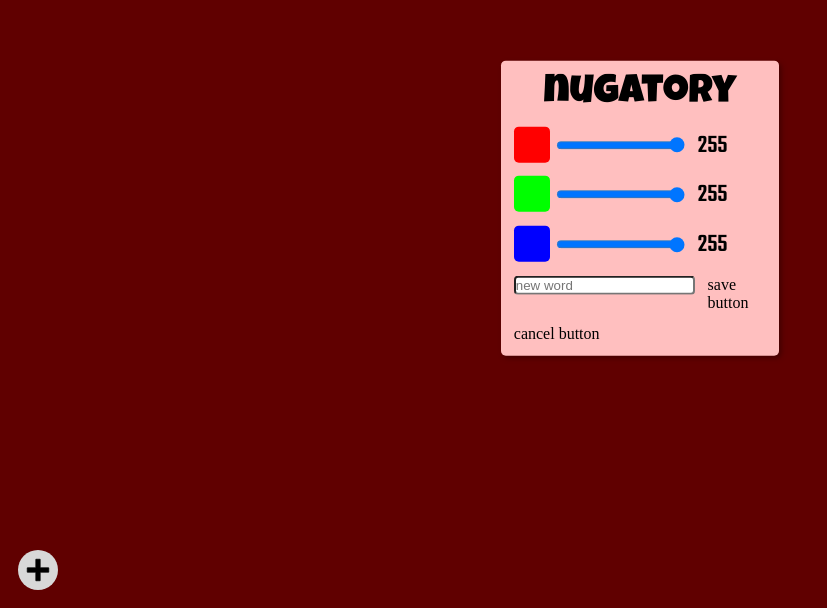
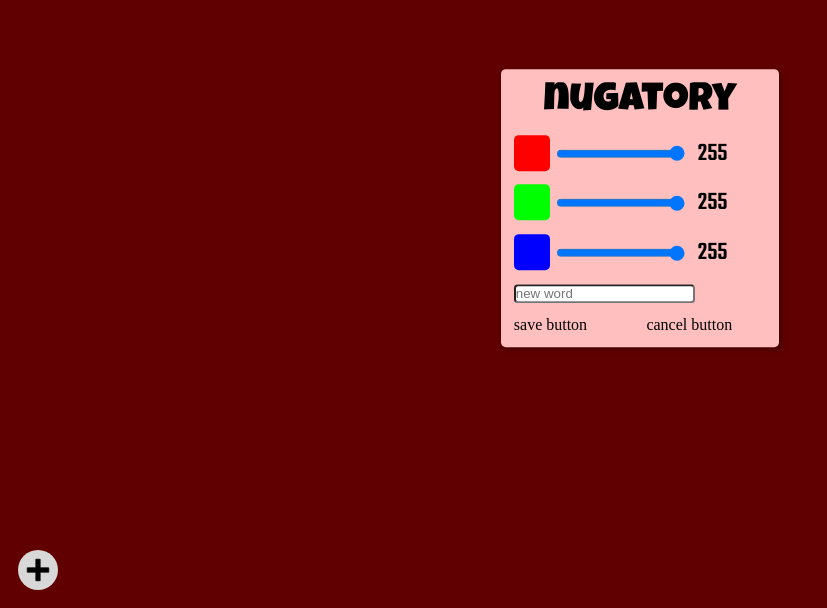
Before and after one commit to jgrissom/nugatory-dialog-design, a plain HTML site: page index.html in a window 1280 px wide. Shown: the part 192-800 px from the top of the page, without its empty margins (0-827 px from the left). Drawn offline with Linux system fonts and the light colour scheme.

Commit message:
[1.27] Create grid template areas for texbox 🚀 🐧 It will span 2 columns in the 5th row 🐧 Display area names using the grid inspector

```diff
--- a/index.html
+++ b/index.html
@@ -50,7 +50,8 @@
           "_header _header"
           "_red    _red"
           "_green  _green"
-          "_blue   _blue";
+          "_blue   _blue"
+          "_text   _text";
       }
       #dialog > header {
         grid-area: _header;
@@ -71,6 +72,9 @@
       }
       #dialog > .color:has(> #blue) {
         grid-area: _blue;
+      }
+      #dialog > div:has(> #text) {
+        grid-area: _text;
       }
       #dialog > .color > .color-square {
         height: 2.25rem;
```
